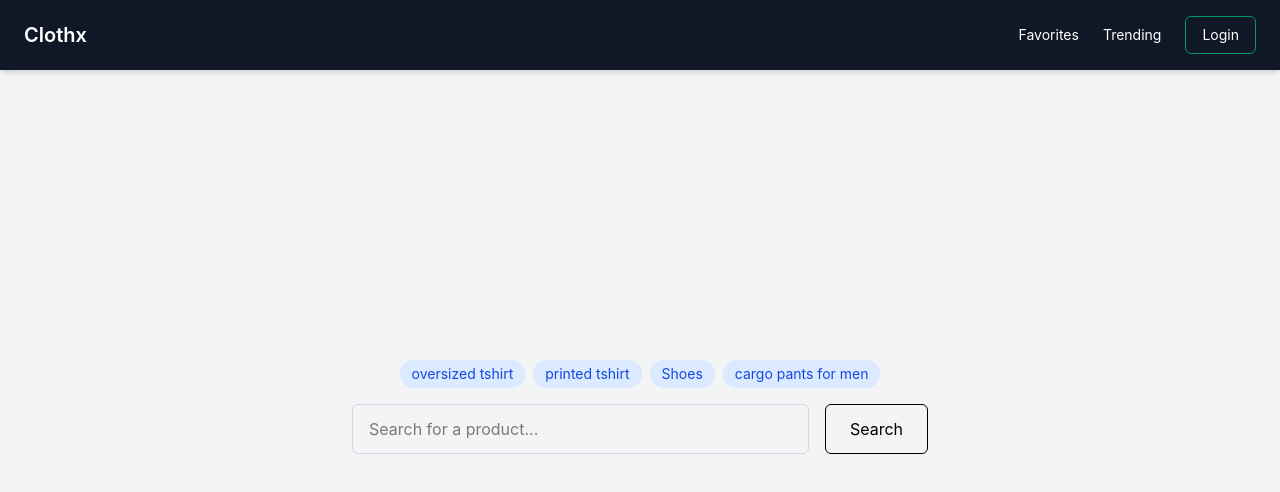
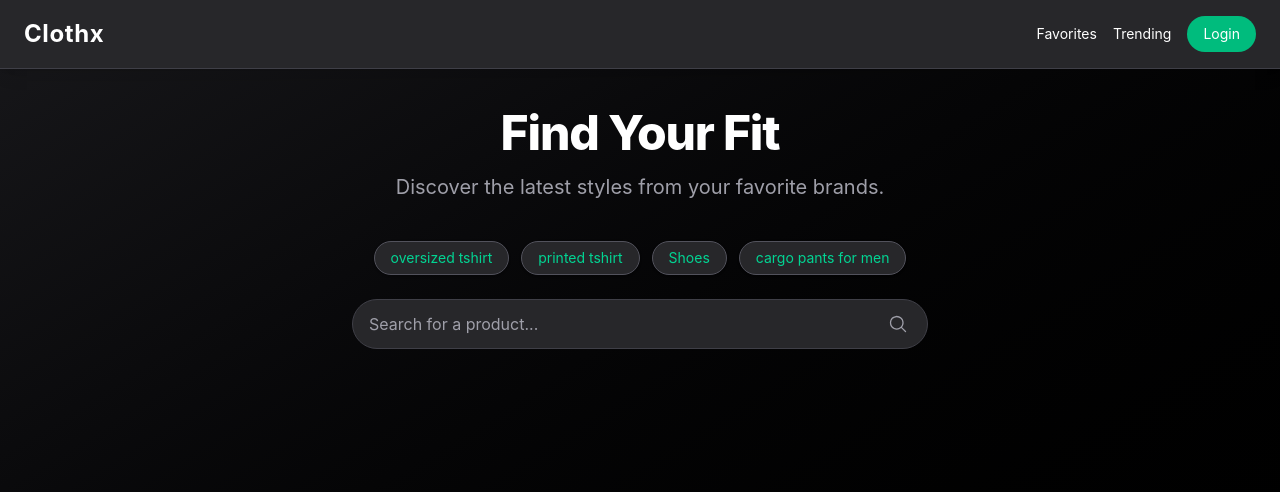
Before and after one commit to Shra2411/fashion-assistant, a React (Create React App) app in the folder frontend/: page / in a window 1280 px wide. Shown: the top 492 px of the page. Built offline with nearby package versions, Linux system fonts and the light colour scheme.

Commit message:
Initial commit – launching something awesome!

```diff
--- a/frontend/package.json
+++ b/frontend/package.json
@@ -3,6 +3,7 @@
   "version": "0.1.0",
   "private": true,
   "dependencies": {
+    "@heroicons/react": "^2.2.0",
     "axios": "^1.8.4",
     "react": "^18.2.0",
     "react-dom": "^18.2.0",
--- a/frontend/src/App.js
+++ b/frontend/src/App.js
@@ -1,8 +1,9 @@
 import React, { useState } from 'react';
+import { MagnifyingGlassIcon, HeartIcon } from '@heroicons/react/24/solid';
 
 const Spinner = () => (
   <div className="flex justify-center items-center py-10">
-    <div className="w-10 h-10 border-4 border-blue-500 border-t-transparent rounded-full animate-spin"></div>
+    <div className="w-10 h-10 border-4 border-emerald-400 border-t-transparent rounded-full animate-spin"></div>
   </div>
 );
 
@@ -11,6 +12,7 @@ function App() {
   const [results, setResults] = useState([]);
   const [hasSearched, setHasSearched] = useState(false);
   const [loading, setLoading] = useState(false);
+  const [favorites, setFavorites] = useState({}); // 🔖 Favorite tracking by index
 
   const suggestions = ['oversized tshirt', 'printed tshirt', 'Shoes', 'cargo pants for men'];
 
@@ -19,7 +21,7 @@ function App() {
     if (!finalQuery.trim()) return;
 
     setHasSearched(true);
-    setLoading(true); // Show spinner
+    setLoading(true);
 
     try {
       const response = await fetch(`http://localhost:5000/search?query=${finalQuery}`);
@@ -29,124 +31,163 @@ function App() {
       console.error('Failed to fetch data:', err);
       alert('Failed to fetch data. Please try again later.');
     } finally {
-      setLoading(false); // Hide spinner
+      setLoading(false);
     }
   };
-
-
 
   const handleSuggestionClick = (tag) => {
     setQuery(tag);
     setHasSearched(true);
-    // Use a slight delay to make sure state updates before calling handleSearch
     setTimeout(() => handleSearch(tag), 0);
   };
 
-
   return (
-    <div className="min-h-screen bg-gray-100 flex flex-col pb-24 relative">
+    <div className="min-h-screen bg-gradient-to-br from-zinc-900 to-black text-zinc-100 pb-24">
       {/* Navbar */}
-      <nav className="bg-gray-900 text-white px-6 py-4 flex justify-between items-center shadow-md">
-        <h1 className="text-xl font-semibold">Clothx</h1>
-        <div className="space-x-6 text-sm">
-          <a href="#" className="hover:text-primary transition">Favorites</a>
-          <a href="#" className="hover:text-primary transition">Trending</a>
-          <button className="bg-primary px-4 py-2 rounded-md text-white border border-emerald-600 hover:bg-emerald-600 transition">
+      <nav className="bg-zinc-800 text-white px-6 py-4 flex justify-between items-center shadow-lg border-b border-zinc-700 sticky top-0 z-10">
+        <h1 className="text-2xl font-bold tracking-wide">Clothx</h1>
+        <div className="space-x-4 text-sm">
+          <a href="#" className="hover:text-emerald-400 transition">Favorites</a>
+          <a href="#" className="hover:text-emerald-400 transition">Trending</a>
+          <button className="bg-emerald-500 px-4 py-2 rounded-full text-white hover:scale-105 transition-transform">
             Login
           </button>
         </div>
       </nav>
 
-      {/* Centered Search Bar Before Search */}
+      {/* Jumbotron and Search Bar */}
       {!hasSearched && (
-        <div className="flex flex-col items-center justify-center flex-1 px-4 mt-10">
-          <div className="mb-4 flex flex-wrap justify-center gap-2">
+        <div className="flex flex-col items-center justify-center flex-1 px-4 mt-10 text-center">
+          <div className="mb-10">
+            <h2 className="text-4xl md:text-5xl font-extrabold text-white tracking-tight mb-4">
+              Find Your Fit
+            </h2>
+            <p className="text-lg md:text-xl text-zinc-400">
+              Discover the latest styles from your favorite brands.
+            </p>
+          </div>
+
+          {/* Suggestion Tags */}
+          <div className="mb-6 flex flex-wrap justify-center gap-3">
             {suggestions.map((tag) => (
               <button
                 key={tag}
                 onClick={() => handleSuggestionClick(tag)}
-                className="bg-blue-100 text-blue-700 px-3 py-1 rounded-full hover:bg-blue-200 transition text-sm"
+                className="bg-zinc-800 border border-zinc-600 text-emerald-400 px-4 py-1.5 rounded-full hover:bg-zinc-700 hover:scale-105 transition-all text-sm shadow-sm"
               >
                 {tag}
               </button>
             ))}
           </div>
-          <div className="w-full max-w-xl flex gap-4">
+
+          {/* Search Input with Icon */}
+          <div className="w-full max-w-xl relative">
             <input
               type="text"
               value={query}
-              onKeyDown={(e) => {
-                if (e.key === 'Enter') {
-                  handleSearch();
-                }
-              }}
+              onKeyDown={(e) => e.key === 'Enter' && handleSearch()}
               onChange={(e) => setQuery(e.target.value)}
               placeholder="Search for a product..."
-              className="flex-1 px-4 py-3 border border-gray-300 rounded-md focus:outline-none focus:ring-2 focus:ring-primary"
+              className="w-full pl-4 pr-12 py-3 rounded-full bg-zinc-800 border border-zinc-700 text-white placeholder-zinc-400 focus:outline-none focus:ring-2 focus:ring-emerald-500 transition"
             />
             <button
               onClick={handleSearch}
-              className="bg-primary text-black border px-6 py-3 rounded-md hover:bg-emerald-600 hover:text-white transition"
+              className="absolute right-5 top-1/2 -translate-y-1/2 text-zinc-400 hover:text-emerald-400 transition"
             >
-              Search
+              <MagnifyingGlassIcon className="w-5 h-5" />
             </button>
           </div>
         </div>
       )}
 
       {loading && <Spinner />}
+
       {/* Results Section */}
       {results.length > 0 && (
-        <div className="p-6 flex flex-wrap gap-6 max-w-7xl mx-auto">
-          {results.map((item, index) => (
+        <div className="max-w-7xl mx-auto px-6 mt-8">
+        <h2 className="text-2xl font-bold text-white mb-4">Search Results for <span className="text-emerald-400">"{query.charAt(0).toUpperCase() + query.slice(1)}"</span>
+        </h2>
+        <div className="p-6 grid grid-cols-1 sm:grid-cols-2 lg:grid-cols-3 xl:grid-cols-4 gap-6 max-w-7xl mx-auto mt-8">
+          {results.map((item, index) => {
+            const isFavorited = favorites[index];
+
+            return (
               <div
                 key={index}
-              className="bg-white rounded-xl shadow-md overflow-hidden flex flex-col w-full sm:w-[45%] lg:w-[30%] xl:w-[22%] max-w-xs transition hover:shadow-lg"
+                className="bg-zinc-800/80 backdrop-blur-md rounded-xl shadow-md overflow-hidden flex flex-col hover:shadow-lg transition-shadow border border-zinc-700 relative"
               >
+                {/* Favorite Button */}
+                <button
+                  onClick={() =>
+                    setFavorites((prev) => ({ ...prev, [index]: !prev[index] }))
+                  }
+                  className="absolute top-45 right-4 z-10 bg-zinc-900/70 hover:bg-zinc-800 p-1.5 rounded-full transition"
+                  title="Add to favorites"
+                >
+                  <HeartIcon
+                    className={`w-5 h-5 ${
+                      isFavorited ? 'text-rose-500' : 'text-zinc-400'
+                    } transition`}
+                  />
+                </button>
+
+                {/* Product Image */}
+                <a href={item.link} target="_blank" rel="noopener noreferrer" className="group relative">
                   <img
                     src={item.image}
                     alt={item.title}
-                className="h-48 w-full object-contain"
+                    className="h-56 w-full object-contain bg-white p-3 transition-transform group-hover:scale-105"
                   />
-              <div className="p-4 flex flex-col flex-grow">
-                <h3 className="font-semibold text-base mb-1 line-clamp-2">{item.title}</h3>
-                <p className="text-green-600 font-semibold">{item.price}</p>
-                <p className="text-sm text-gray-500 mb-2">{item.site}</p>
+                </a>
+
+                {/* Card Content */}
+                <div className="p-4 flex flex-col flex-grow space-y-2">
+                  <h3 className="font-semibold text-sm text-white line-clamp-2">{item.title}</h3>
+                  <div className="flex justify-between items-center text-sm">
+                    <span className="text-emerald-400 font-semibold">{item.price}</span>
+                    <span className="text-zinc-400">{item.site}</span>
+                  </div>
+                  <div className="flex gap-2 mt-2">
                     <a
                       href={item.link}
                       target="_blank"
                       rel="noopener noreferrer"
-                  className="mt-auto text-black border bg-secondary px-4 py-2 rounded-md text-center hover:bg-blue-600 hover:text-white transition"
+                      className="flex-1 text-white bg-emerald-500 px-3 py-2 rounded-md text-xs text-center hover:bg-emerald-600 transition"
                     >
-                  View Product
+                      View
+                    </a>
+                    <a
+                      href="#"
+                      className="flex-1 text-emerald-400 border border-emerald-500 px-3 py-2 rounded-md text-xs text-center hover:bg-emerald-900 transition"
+                    >
+                      Try On
                     </a>
                   </div>
                 </div>
-          ))}
+              </div>
+            );
+          })}
+        </div>
         </div>
       )}
 
       {/* Bottom Search Bar After Search */}
       {hasSearched && (
         <div className="fixed bottom-0 left-0 right-0 p-4">
-          <div className="max-w-4xl mx-auto flex items-center gap-4">
+          <div className="max-w-4xl mx-auto relative">
             <input
               type="text"
               value={query}
-              onKeyDown={(e) => {
-                if (e.key === 'Enter') {
-                  handleSearch();
-                }
-              }}
+              onKeyDown={(e) => e.key === 'Enter' && handleSearch()}
               onChange={(e) => setQuery(e.target.value)}
               placeholder="Search for a product..."
-              className="flex-1 px-4 py-3 border border-zinc-700 bg-zinc-800 text-zinc-300 rounded-md focus:outline-none focus:ring-2 focus:ring-primary"
+              className="w-full pl-6 pr-12 py-3 rounded-full bg-zinc-800 border border-zinc-700 text-white placeholder-zinc-400 focus:outline-none focus:ring-2 focus:ring-emerald-500 transition"
             />
             <button
               onClick={handleSearch}
-              className="bg-primary text-zinc-300 border border-zinc-700 bg-zinc-800 px-6 py-3 rounded-md hover:bg-emerald-600 hover:text-white transition"
+              className="absolute right-5 top-1/2 -translate-y-1/2 text-zinc-400 hover:text-emerald-400 transition"
             >
-              Search
+              <MagnifyingGlassIcon className="w-5 h-5" />
             </button>
           </div>
         </div>
```
Also changed, not shown: 2 other files (tests, documents, lock files or other folders). Lines whose indentation alone changed are shown as unchanged.
